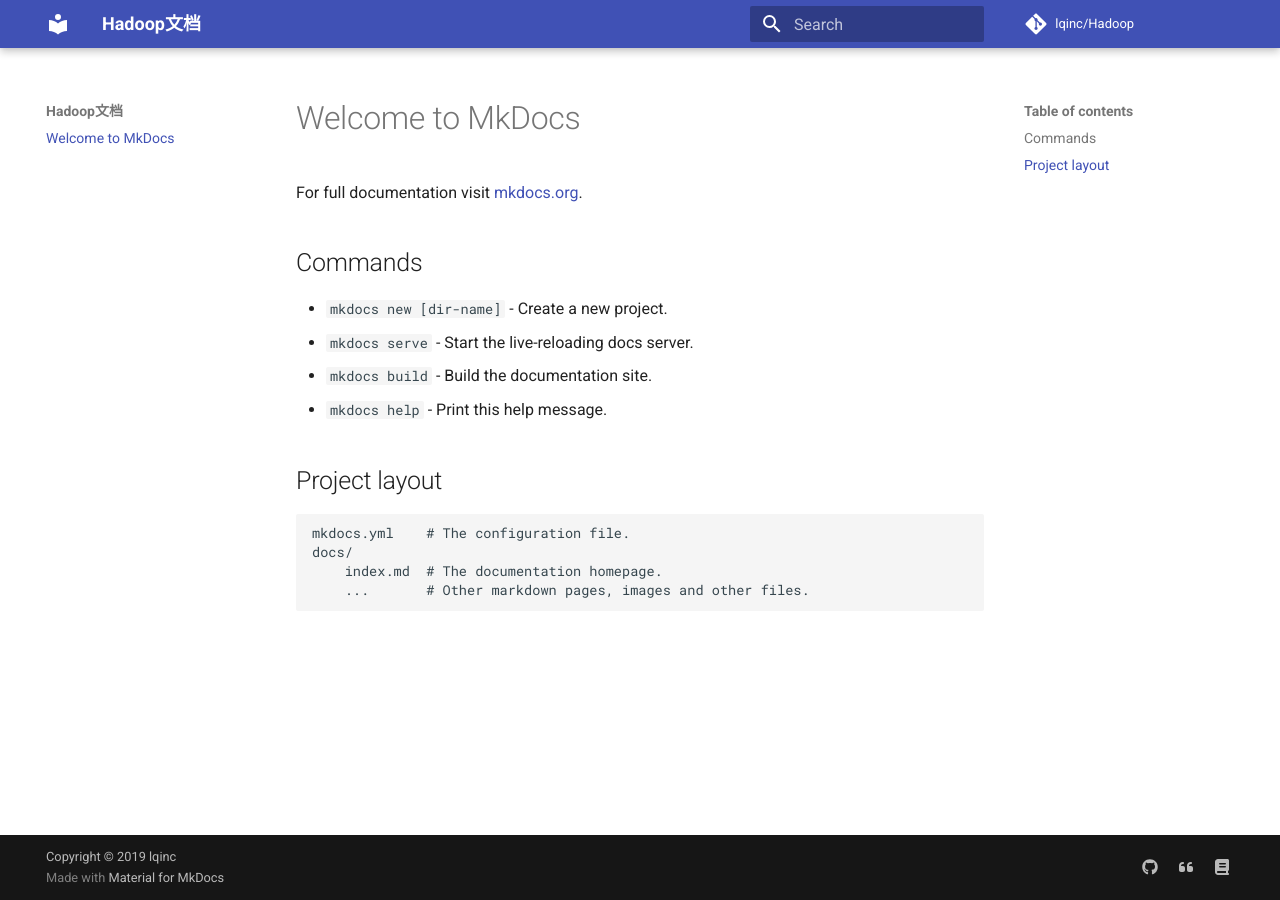
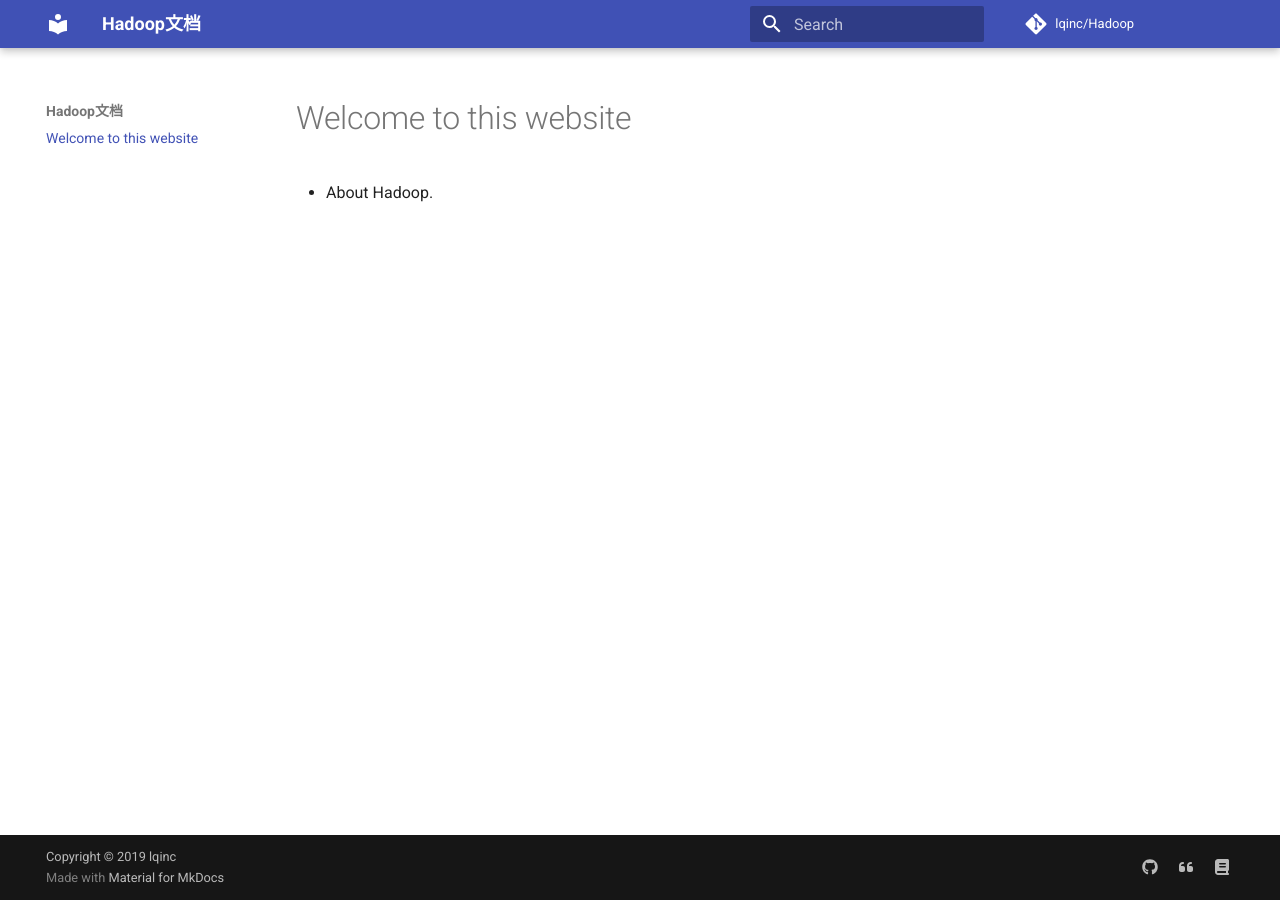
Before and after one commit to lqinc/Hadoop, an MkDocs documentation site: the page built from docs/index.md, in a window 1280 px wide. Built offline with MkDocs 1.6.1 and Material for MkDocs 9.7.7, drawn with Linux system fonts in a browser that asks for light colours; nearby versions of some CDN libraries; library files that are not in the unit come from our copies; comment, search, counter and statistics services are not loaded.

Commit message:
add hadoop test mr

```diff
--- a/docs/index.md
+++ b/docs/index.md
@@ -1,17 +1,3 @@
-# Welcome to MkDocs
+# Welcome to this website
 
-For full documentation visit [mkdocs.org](https://mkdocs.org).
-
-## Commands
-
-* `mkdocs new [dir-name]` - Create a new project.
-* `mkdocs serve` - Start the live-reloading docs server.
-* `mkdocs build` - Build the documentation site.
-* `mkdocs help` - Print this help message.
-
-## Project layout
-
-    mkdocs.yml    # The configuration file.
-    docs/
-        index.md  # The documentation homepage.
-        ...       # Other markdown pages, images and other files.
+* About Hadoop.
```
Also changed, not shown: 2 other files.
